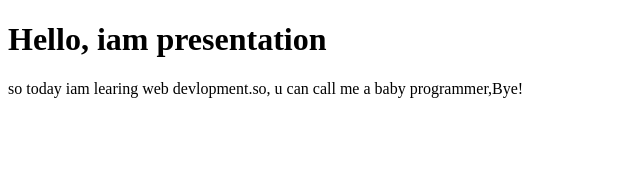
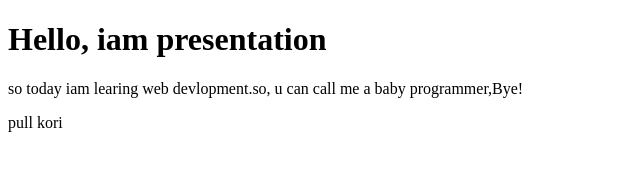
Before and after one commit to TasniyaTufa/01, a plain HTML site: page index.html in a window 1280 px wide. Shown: the full height of the page, 0-640 px from the left. Drawn offline with Linux system fonts and the light colour scheme.

Commit message:
Update index.html

```diff
--- a/index.html
+++ b/index.html
@@ -9,5 +9,6 @@
 <body>
     <h1>Hello, iam presentation</h1>
     <p>so today iam learing web devlopment.so, u can call me a baby programmer,Bye!</p>
+    <p>pull kori</p>
 </body>
 </html>
```
